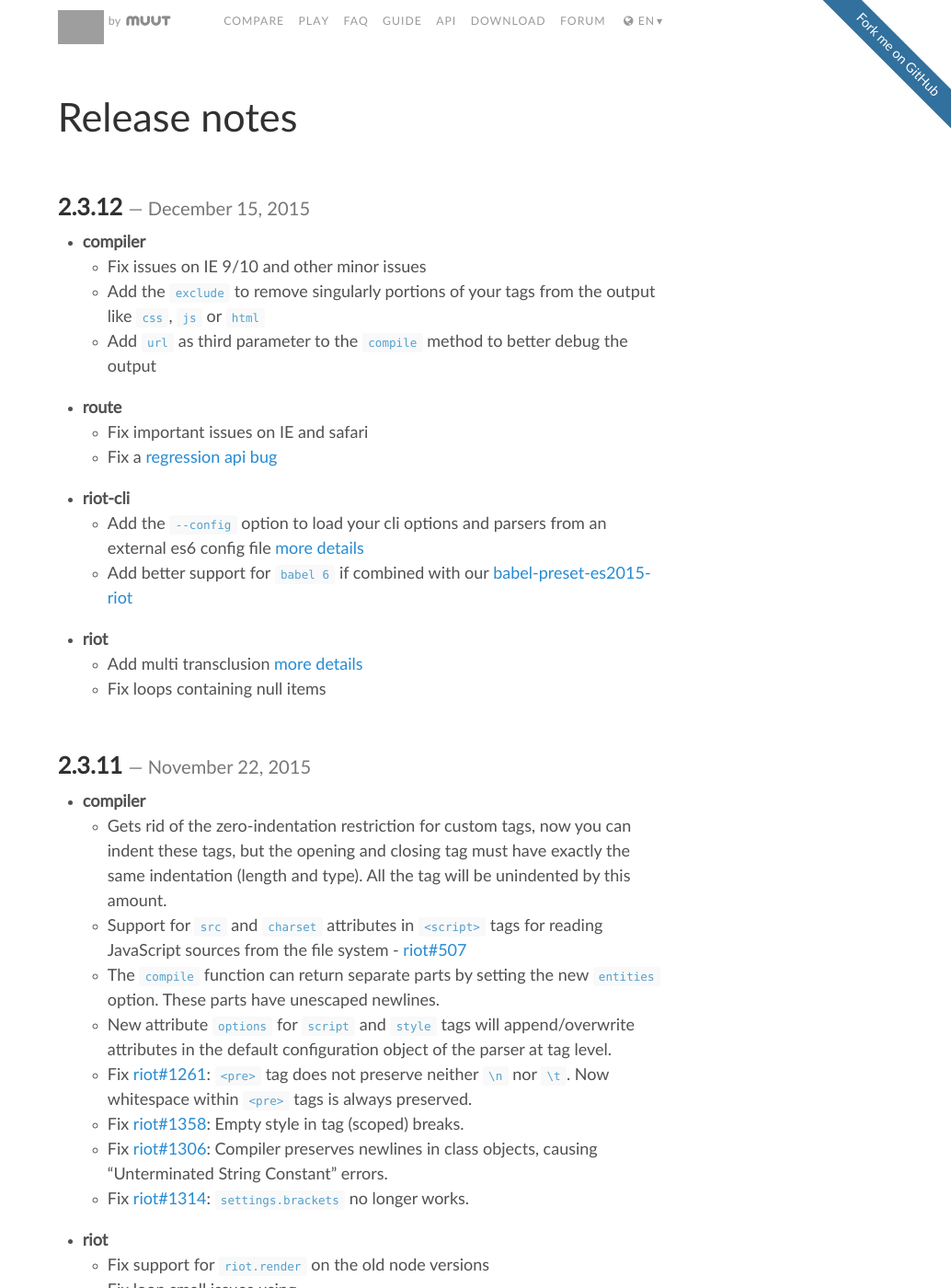
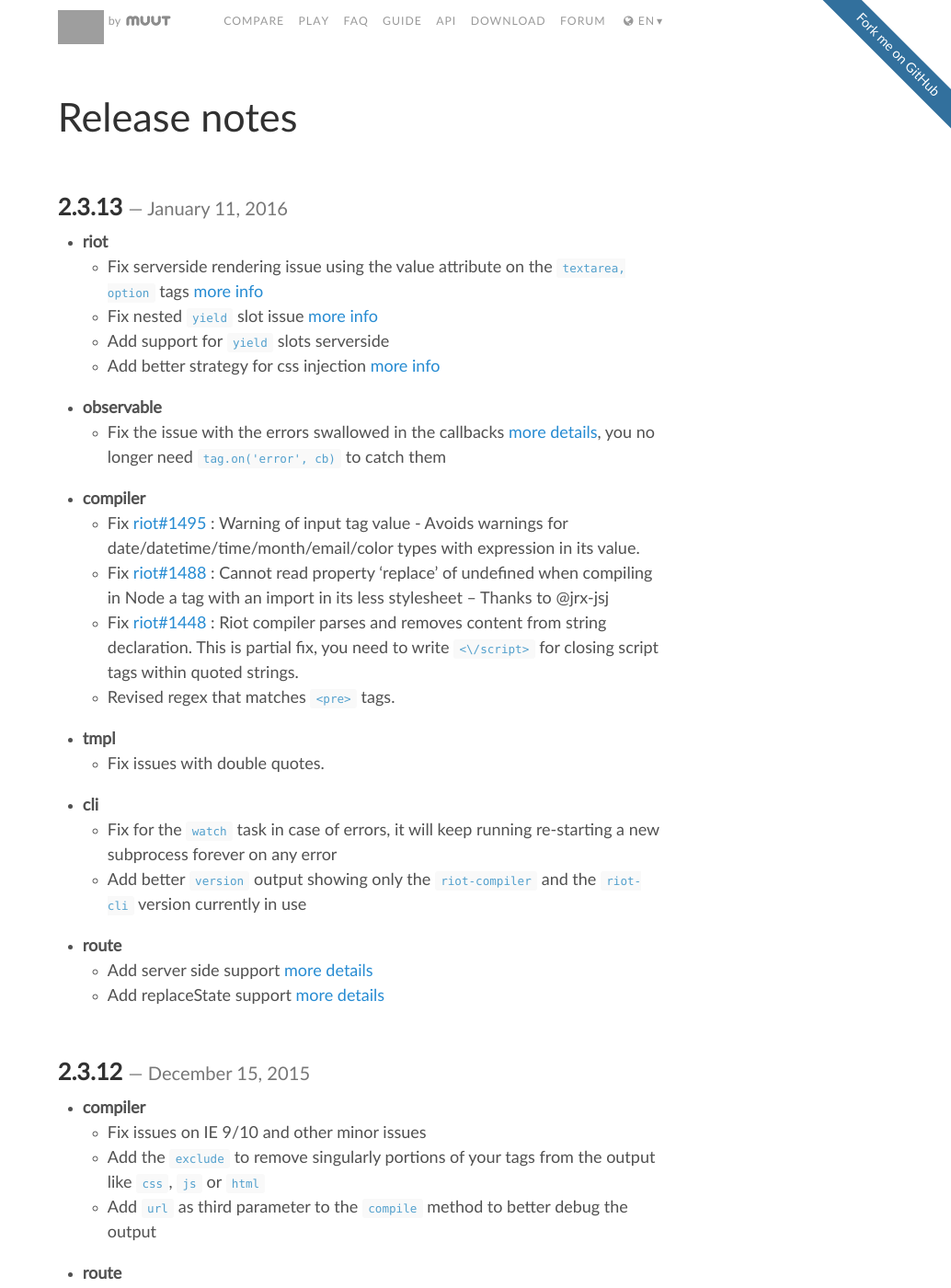
Before and after one commit to riot/riot.github.io, a Jekyll site: the page built from release-notes.md, in a window 1280 px wide and 1400 px high. Shown: the whole window at 92% size, without its empty margins (246-1280 px from the left). Built offline with Jekyll 4.4.1, drawn with Linux system fonts in a browser that asks for light colours; nearby versions of some CDN libraries; Markdown is read by kramdown in place of the engine named in the settings; grey boxes are pictures that could not be loaded.

Commit message:
added: release notes

```diff
--- a/_config.yml
+++ b/_config.yml
@@ -35,18 +35,18 @@
   email:             hello.riotjs@gmail.com
 
 # Custom vars
-major_version:       12
+major_version:       13
 minor_version:       2.3
 
-version:             2.3.12
-release_date:        December 15
-version_slurp:       Multi transclusion and external config file to compile your tags
+version:             2.3.13
+release_date:        January 11
+version_slurp:       Better error reporting - enhanced router, compiler and cli
 repo:                https://github.com/riot/riot
 
 # Vars needed for the compare.md page
 
 size_min:            20.00
-riot_route_size_min: 3.32
+riot_route_size_min: 3.44
 
 polymer:
   size:    183.00 # 118 + 48 + 17
--- a/release-notes.md
+++ b/release-notes.md
@@ -5,6 +5,30 @@
 ---
 
 # {{ page.title }}
+
+## 2.3.13 *January 11, 2016*
+
+- __riot__
+  - Fix serverside rendering issue using the value attribute on the `textarea, option` tags [more info](https://github.com/riot/riot/issues/1455)
+  - Fix nested `yield` slot issue [more info](https://github.com/riot/riot/issues/1458)
+  - Add support for `yield` slots serverside
+  - Add better strategy for css injection [more info](https://github.com/riot/riot/issues/1439)
+- __observable__
+  - Fix the issue with the errors swallowed in the callbacks [more details](https://github.com/riot/riot/issues/1483), you no longer need `tag.on('error', cb)` to catch them
+- __compiler__
+  - Fix [riot#1495](https://github.com/riot/riot/issues/1495) : Warning of input tag value - Avoids warnings for date/datetime/time/month/email/color types with expression in its value.
+  - Fix [riot#1488](https://github.com/riot/riot/issues/1488) : Cannot read property 'replace' of undefined when compiling in Node a tag with an import in its less stylesheet -- Thanks to @jrx-jsj
+  - Fix [riot#1448](https://github.com/riot/riot/issues/1448) : Riot compiler parses and removes content from string declaration. This is partial fix, you need to write `<\/script>` for closing script tags within quoted strings.
+  - Revised regex that matches `<pre>` tags.
+- __tmpl__
+  - Fix issues with double quotes.
+- __cli__
+  - Fix for the `watch` task in case of errors, it will keep running re-starting a new subprocess forever on any error
+  - Add better `version` output showing only the `riot-compiler` and the `riot-cli` version currently in use
+- __route__
+  - Add server side support [more details](https://github.com/riot/route/issues/18)
+  - Add replaceState support [more details](/api/route/#riot-route-to-title-shouldreplace)
+
 
 ## 2.3.12 *December 15, 2015*
 
```
